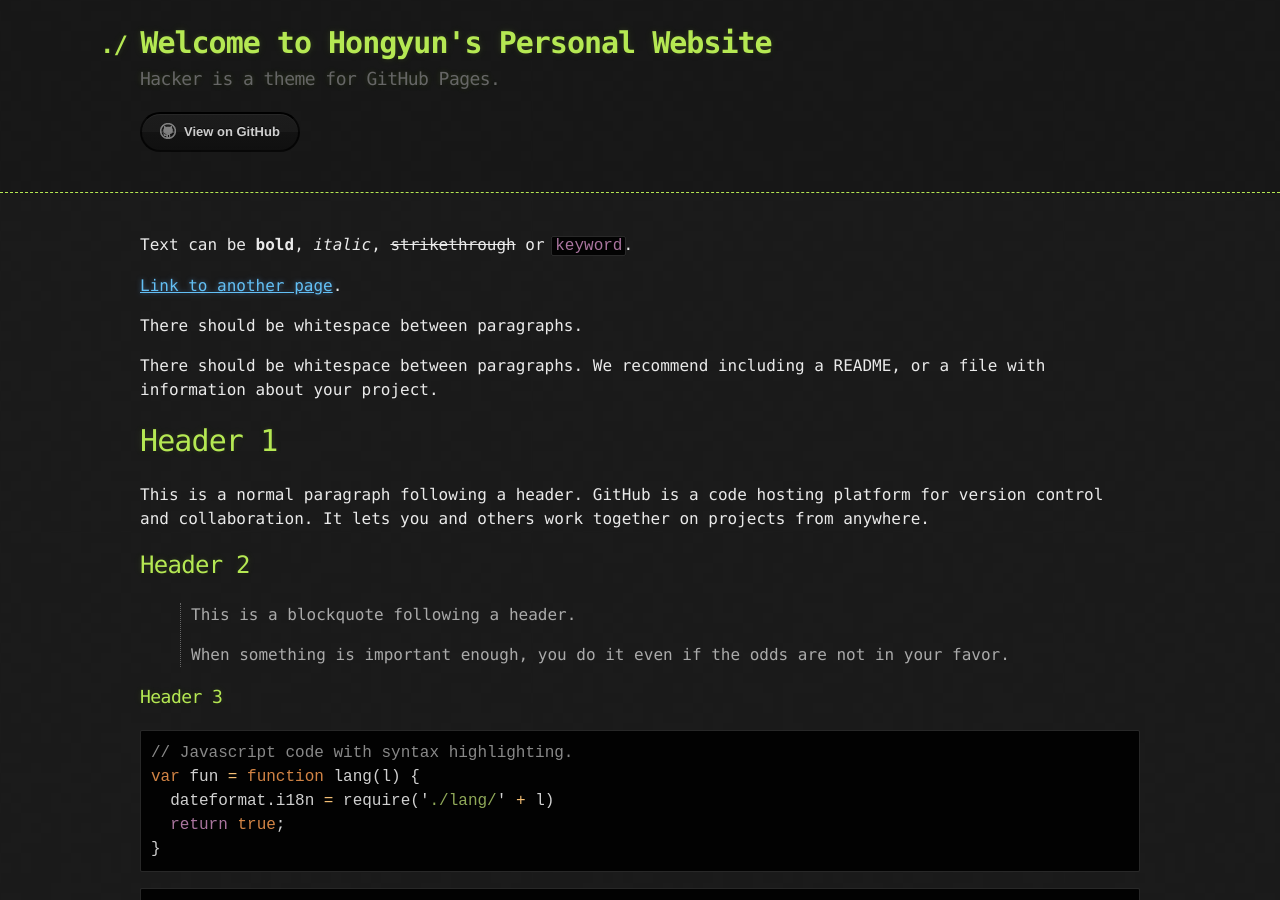
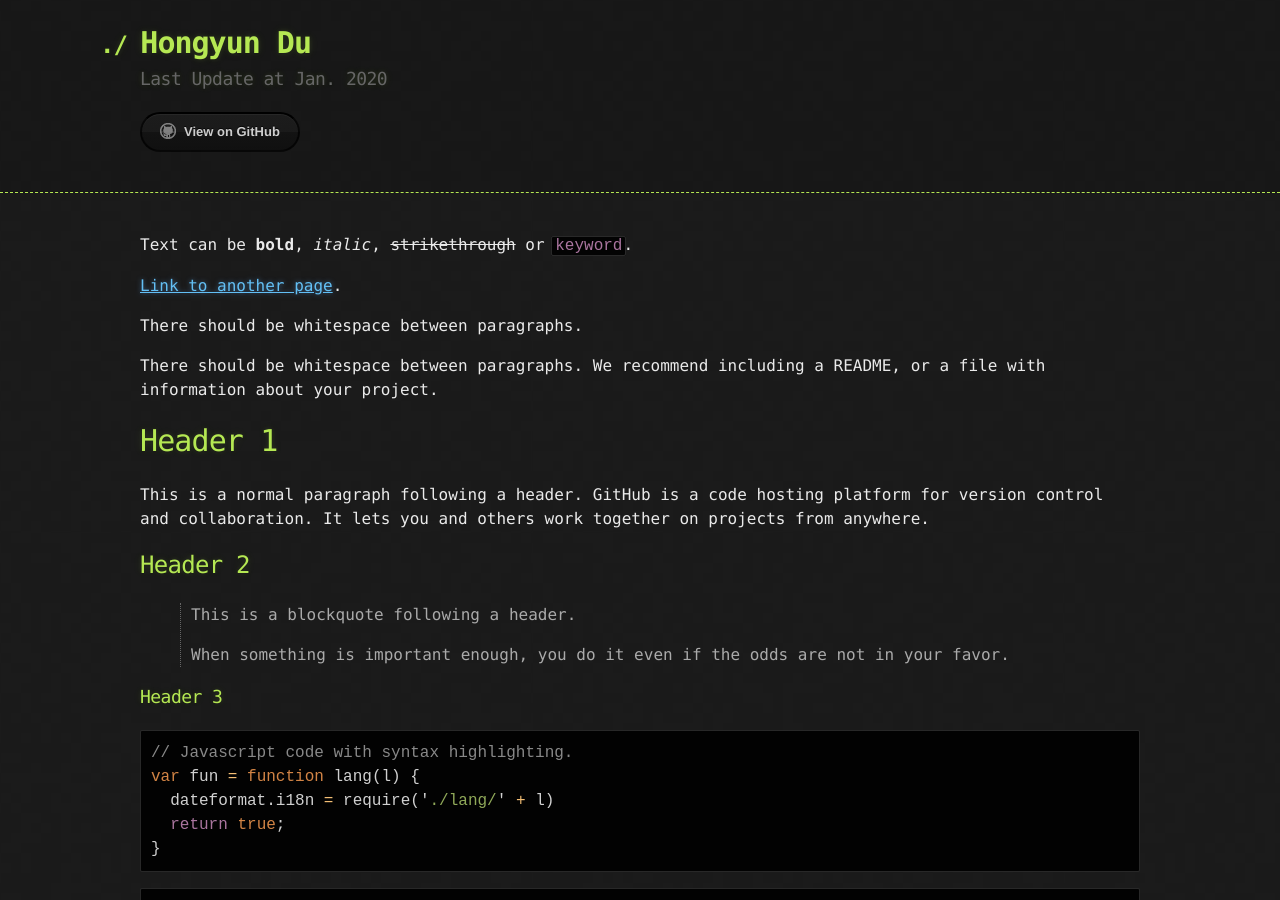
Before and after one commit to Yukikaze-Ai/Yukikaze-Ai.github.io, a Jekyll site: the page built from index.md, in a window 1280 px wide and 900 px high. Built offline with Jekyll 4.4.1, drawn with Linux system fonts in a browser that asks for light colours.

Commit message:
Update _config.yml

```diff
--- a/_config.yml
+++ b/_config.yml
@@ -1,5 +1,5 @@
-title: Welcome to Hongyun's Personal Website
-description: Hacker is a theme for GitHub Pages.
+title: Hongyun Du
+description: Last Update at Jan. 2020
 show_downloads: false
 google_analytics:
 theme: jekyll-theme-hacker
```
